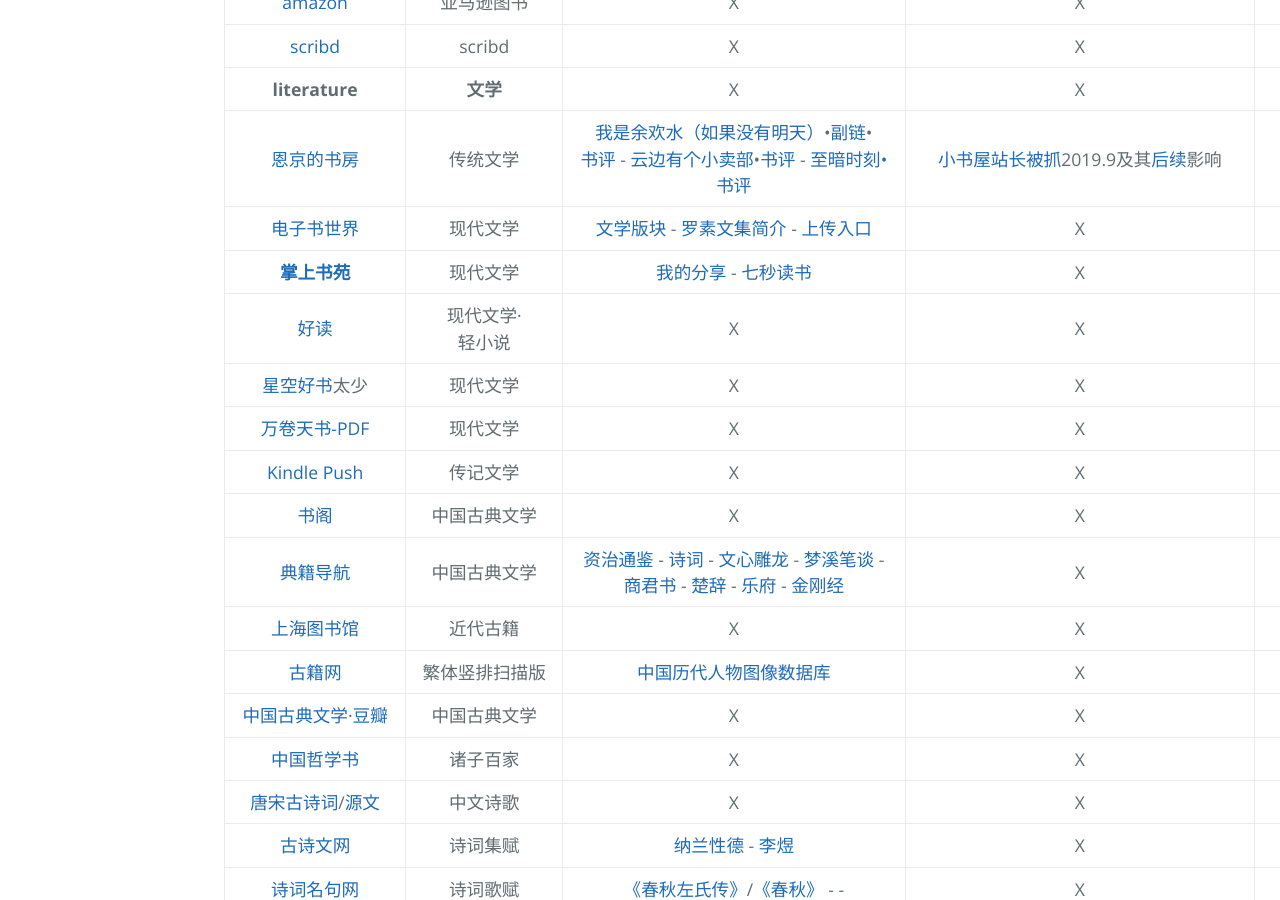
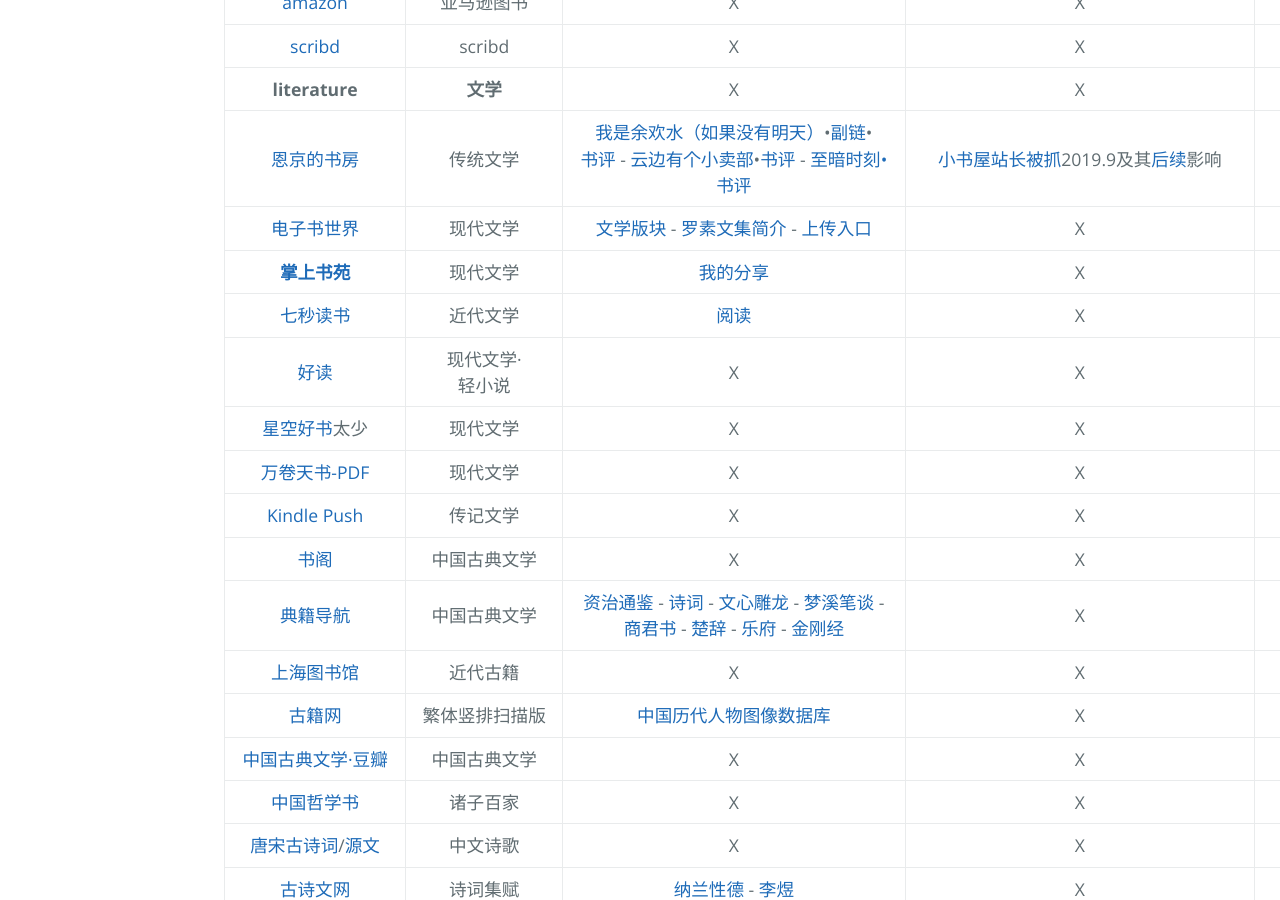
Before and after one commit to AmbroseRen/test, a Jekyll site: the page built from Library/BookSearch.md, in a window 1280 px wide and 900 px high, scrolled down 1267 px. Built offline with Jekyll 4.4.1, drawn with Linux system fonts in a browser that asks for light colours; our own code applies the rules of GitHub Pages for plain Markdown files; the repository's description, which GitHub fills in, is left out.

Commit message:
Update BookSearch.md

```diff
--- a/Library/BookSearch.md
+++ b/Library/BookSearch.md
@@ -36,7 +36,8 @@
 | __literature__ | __文学__ | X | X | X |
 | [恩京的书房](https://www.enjing.com/) | 传统文学 | [我是余欢水（如果没有明天）](https://www.kunnu.com/yuhuanshui/)•[副链](https://www.51shucheng.net/shehui/ruguomeiyoumingtian)•[书评](https://www.enjing.com/wenxue/32589.htm) - [云边有个小卖部](https://cdn.jsdelivr.net/gh/AmbroseRen/Picture@master/book/Literature/Poem/%E4%BA%91%E8%BE%B9%E6%9C%89%E4%B8%AA%E5%B0%8F%E5%8D%96%E9%83%A8%20-%20%E5%BC%A0%E5%98%89%E4%BD%B3.pdf)•[书评](https://www.enjing.com/wenxue/31436.htm) - [至暗时刻•书评](https://www.enjing.com/wenxue/32393.htm) | [小书屋站长被抓](https://www.douban.com/group/topic/180075768/)2019.9及其[后续](https://www.zhihu.com/question/401236809)影响 | 此站于2021.2初已删库跑路•[评论](https://www.enjing.com/renwensheke/32613.htm)/[开放 动态 透明 便民](https://wenshu.court.gov.cn/)容我呵呵 |
 | [电子书世界](https://www.dzssj.com/) | 现代文学 | [文学版块](https://www.dzssj.com/list.php?mod=forumdisplay&fid=39&typeid=1&filter=typeid&typeid=1&page=2) - [罗素文集简介](https://www.dzssj.com/book/353476/) - [上传入口](https://www.dzssj.com/forum.php?mod=post&action=newthread&fid=41) | X | X |
-| __[掌上书苑](https://www.soepub.com/)__ | 现代文学 | [我的分享](https://www.soepub.com/myspace/3) - [七秒读书](https://www.7sbook.com/index/disk/index.html) | X | X |
+| __[掌上书苑](https://www.soepub.com/)__ | 现代文学 | [我的分享](https://www.soepub.com/myspace/3) | X | X |
+| [七秒读书](https://www.7sbook.com/) | 近代文学 | [阅读](https://www.7sbook.com/index/disk/index.html) | X | X |
 | [好读](http://www.haodoo.net/) | 现代文学·轻小说 | X | X | X |
 | [星空好书](http://www.goodepub.com/)太少 | 现代文学 | X | X | X |
 | [万卷天书-PDF](https://jrjpc.com/) | 现代文学 | X | X | X |
```
